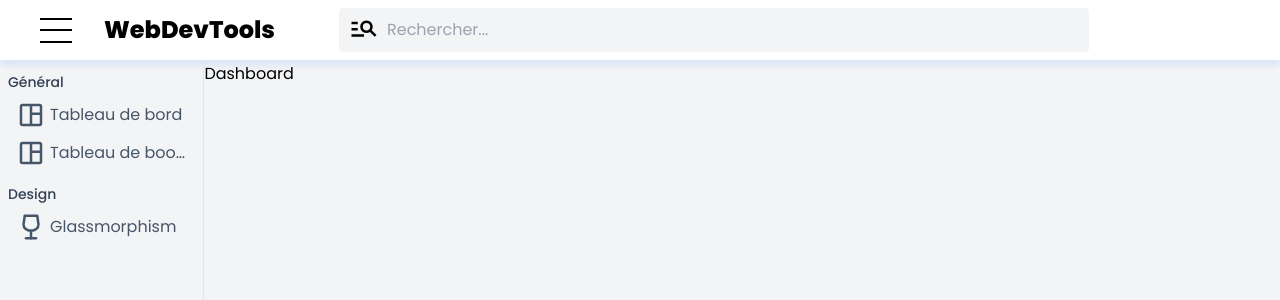
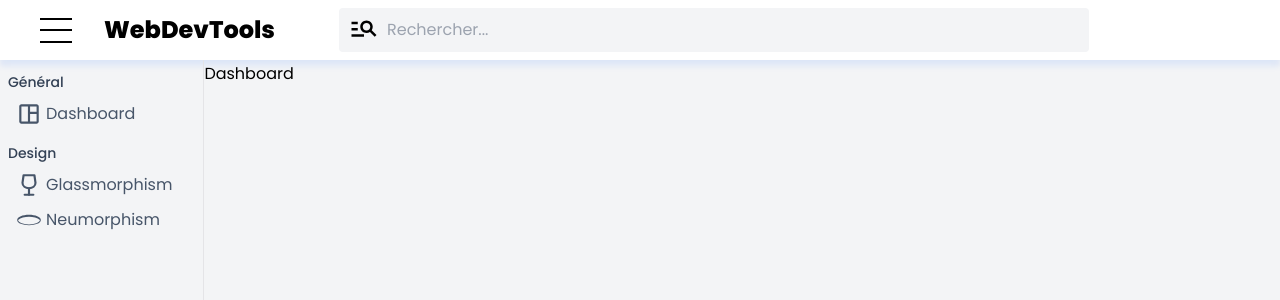
Before and after one commit to Alexis-Chalix/webdevtools, a React (Create React App) app: page / in a window 1280 px wide. Shown: the top 300 px of the page. Built offline with nearby package versions, Linux system fonts and the light colour scheme.

Commit message:
Adding Neumorphism

```diff
--- a/src/components/LateralMenu/Element.js
+++ b/src/components/LateralMenu/Element.js
@@ -8,7 +8,7 @@ function Element({ isOpen, type, icon, link }) {
                 'px-2 py-1 flex cursor-pointer items-center rounded customTransition !duration-200 hover:bg-zinc-200 ' + (isActive ? "text-blue-600 bg-blue-100 hover:bg-blue-200" : "text-slate-600")
             }
         >
-            <div className='text-3xl text-center customTransition'>{ icon }</div>
+            <div className='text-[26px] text-center customTransition'>{ icon }</div>
             <p className='customTransition ml-1 text-ellipsis overflow-hidden whitespace-nowrap' style={{ opacity: isOpen ? '1' : '1' }}>{ type }</p>
         </NavLink>
     )
--- a/src/components/LateralMenu/LateralMenu.js
+++ b/src/components/LateralMenu/LateralMenu.js
@@ -4,6 +4,7 @@ import Element from './Element'
 // Icons
 import { MdOutlineSpaceDashboard } from 'react-icons/md'
 import { TbGlass } from 'react-icons/tb'
+import { GiHole } from 'react-icons/gi'
 
 function LateralMenu({ isOpen }) {
     return (
@@ -13,12 +14,12 @@ function LateralMenu({ isOpen }) {
         >
             <div className='flex flex-col mb-3' >
                 <SectionTitle isOpen={ isOpen } title={ "Général" } />
-                <Element isOpen={ isOpen } type={ "Tableau de bord" } icon={ <MdOutlineSpaceDashboard /> } link='dashboard' />
-                <Element isOpen={ isOpen } type={ "Tableau de booooooord" } icon={ <MdOutlineSpaceDashboard /> } link='dashboard-2' />
+                <Element isOpen={ isOpen } type={ "Dashboard" } icon={ <MdOutlineSpaceDashboard /> } link='dashboard' />
             </div>
             <div className='flex flex-col' >
                 <SectionTitle isOpen={ isOpen } title={ "Design" } />
                 <Element isOpen={ isOpen } type={ "Glassmorphism" } icon={ <TbGlass /> } link='glassmorphism' />
+                <Element isOpen={ isOpen } type={ "Neumorphism" } icon={ <GiHole /> } link='neumorphism' />
             </div>
         </section>
     );
--- /dev/null
+++ b/src/pages/Design/Neumorphism.js
@@ -0,0 +1,9 @@
+function Neumorphism() {
+    return(
+        <div>
+            Neumorphism
+        </div>
+    );
+}
+
+export default Neumorphism;
```
